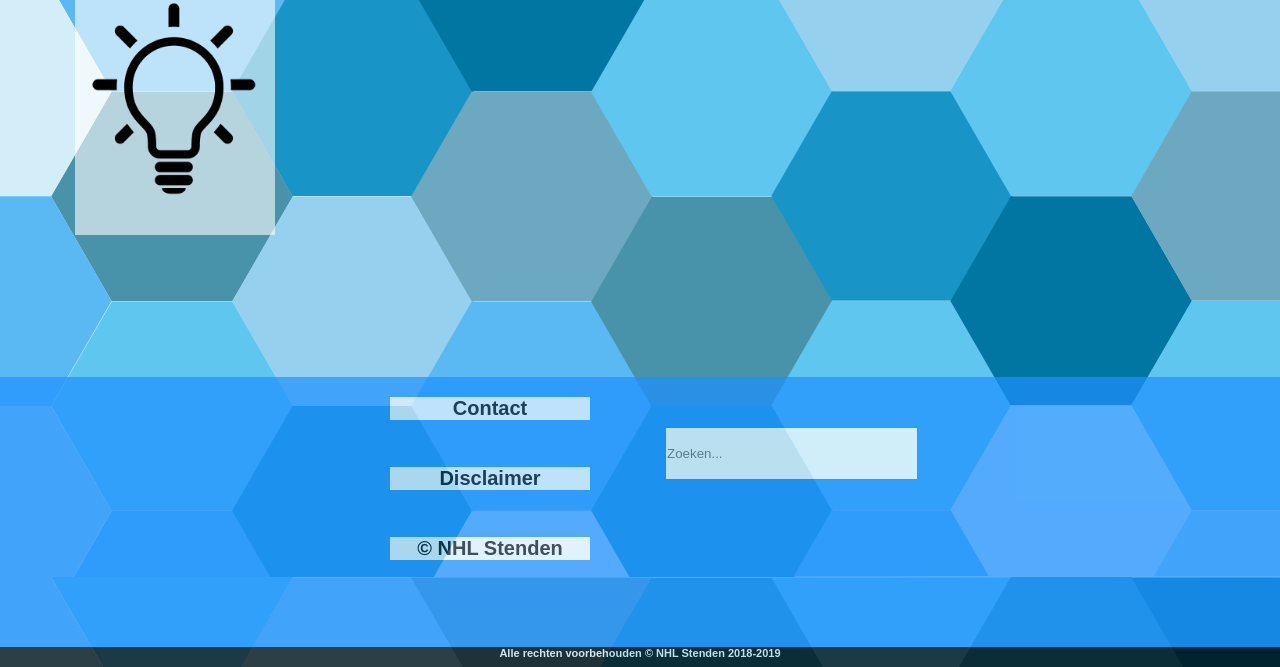
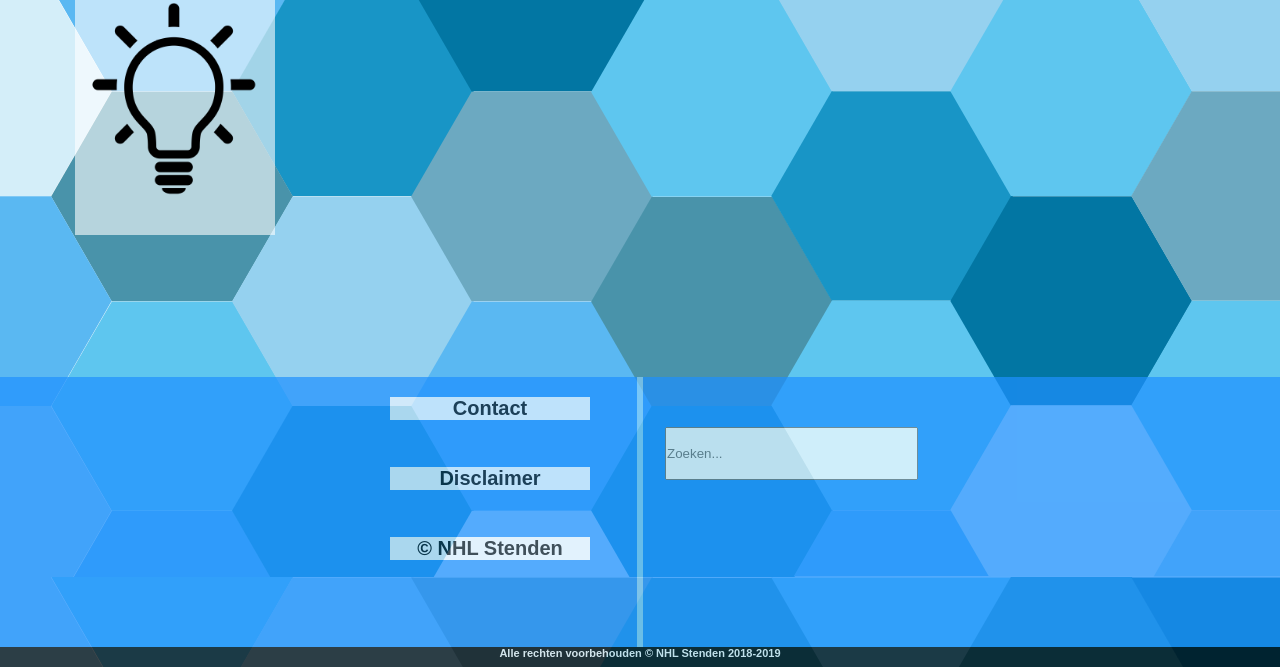
Before and after one commit to timtenvoorde1/inf1b_project, a PHP site: page /startpage.php in a window 1280 px wide. Shown: the part 1023-1690 px from the top of the page. Run offline with PHP 8.4, Linux system fonts and the light colour scheme; the visitor is signed in with stand-in values (Sample User, id 1).

Commit message:
Footer border line (Start & index)

```diff
--- a/StartPage.php
+++ b/StartPage.php
@@ -96,6 +96,7 @@ STARTPAGE WEBAPP
                         </div>
                     </div>
                     <div id="footerinfo">
+                        <div class="vl"></div>
                         <div class="footertext" >
                             <a href="Contact.php" >
                                 <p class="textfooter"> Contact </p>
--- a/css/style.css
+++ b/css/style.css
@@ -228,6 +228,16 @@ h3{
     color: white;
 
 }
+
+.vl{
+    border-left: 6px solid lightskyblue;
+    height: 270px;
+    position: absolute;
+    left: 50%;
+    margin-left: -3px;
+    top: 0;
+}
+
 
 /*IMG*/
 
--- a/index.php
+++ b/index.php
@@ -117,6 +117,7 @@ INLOG WEBAPP
                             </div>
                         </div>
                         <div id="footerinfo">
+                            <div class="vl"></div>
                             <div class="footertext" >
                                 <a href="Contact.php" >
                                     <p class="textfooter"> Contact </p>
```
